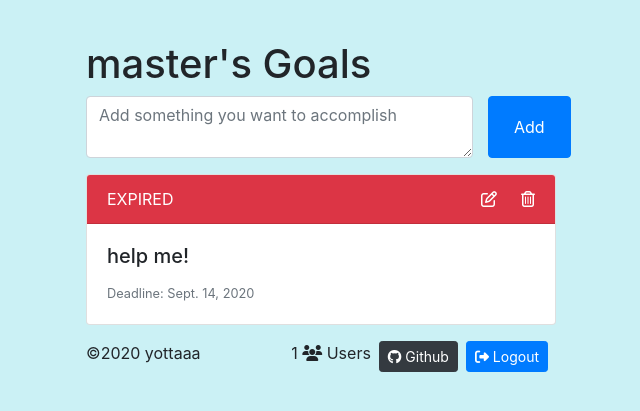
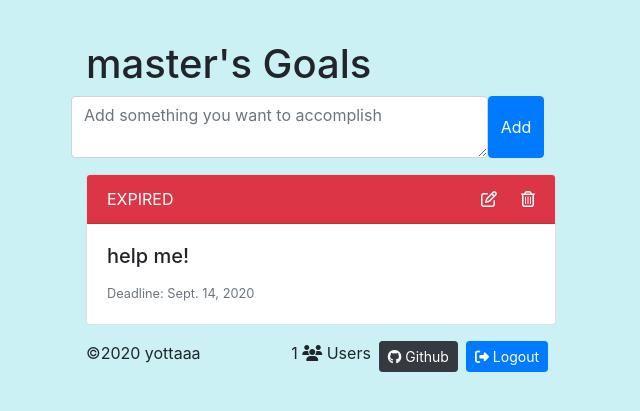
Before and after one commit to yottaaa/todowithdeadline, a Django app: page /todo/ in a window 1280 px wide. Shown: the top 411 px of the page, without its empty margins (319-959 px from the left). Run offline with Django 3.2, Linux system fonts and the light colour scheme; a user stored in the database is signed in; data comes from the database, SQL or seed files in the repository; some libraries are stand-ins or nearby versions.

Commit message:
fix design

```diff
--- a/todoapp/templates/todoapp/index.html
+++ b/todoapp/templates/todoapp/index.html
@@ -9,10 +9,8 @@
                     <h1>{{ request.user.username }}'s Goals</h1>
                     {% csrf_token %}
                     <div class="row">
-                        <div class="col-10">
-                            <textarea class="form-control" name='task' placeholder="Add something you want to accomplish" style="width: 100%;"></textarea>
-                        </div>
-                        <input class="btn btn-primary col-2" type="submit" value="Add">
+                        <textarea class="col-10 form-control" name='task' placeholder="Add something you want to accomplish" style="width: 100%;"></textarea>
+                        <input class="btn btn-primary" type="submit" value="Add">
                     </div>
             </form>
             <div class="col-12">
```
